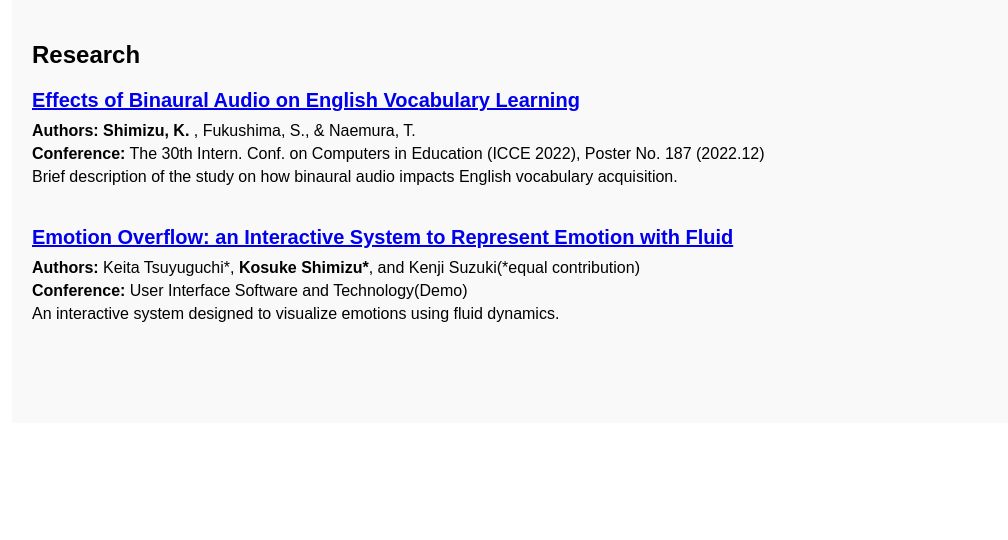
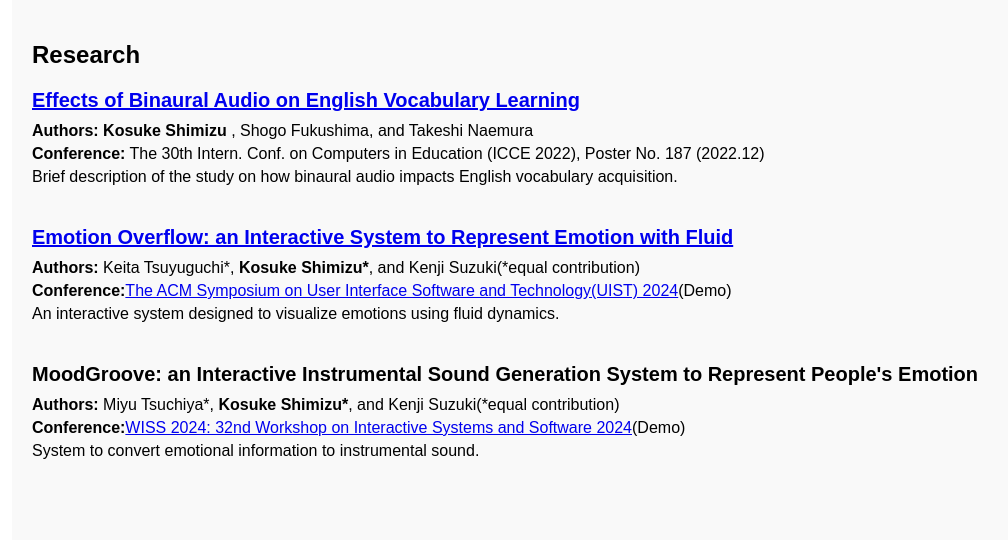
Before and after one commit to Suke-go/Suke-go.github.io, a plain HTML site: page index.html in a window 1280 px wide. Shown: the part 1420-1960 px from the top of the page, without its empty margins (108-1116 px from the left). Drawn offline with Linux system fonts and the light colour scheme.

Commit message:
Update index.html

```diff
--- a/index.html
+++ b/index.html
@@ -76,17 +76,22 @@
     <section id="research">
         <h1>Research</h1>
         <div class="publication">
-            <h2><a href="#">Effects of Binaural Audio on English Vocabulary Learning</a></h2>
-            <p><strong>Authors: Shimizu, K.</strong> , Fukushima, S., & Naemura, T.</p>
+            <h2><a href="https://icce2022.apsce.net/uploads/P2_WIPP_099.pdf">Effects of Binaural Audio on English Vocabulary Learning</a></h2>
+            <p><strong>Authors: Kosuke Shimizu</strong> , Shogo Fukushima, and Takeshi Naemura</p>
             <p><strong>Conference:</strong> The 30th Intern. Conf. on Computers in Education (ICCE 2022), Poster No. 187 (2022.12)</p>
             <p>Brief description of the study on how binaural audio impacts English vocabulary acquisition.</p>
         </div>
         <div class="publication">
-            <h2><a href="#">Emotion Overflow: an Interactive System to Represent Emotion with Fluid</a></h2>
+            <h2><a href="https://dl.acm.org/doi/10.1145/3672539.3686779">Emotion Overflow: an Interactive System to Represent Emotion with Fluid</a></h2>
             <p><strong>Authors:</strong> Keita Tsuyuguchi*, <strong>Kosuke Shimizu*</strong>, and Kenji Suzuki(*equal contribution)</p>
-            <p><strong>Conference:</strong> User Interface Software and Technology(Demo)</p>
+            <p><strong>Conference:</strong><a href="https://uist.acm.org/2024/">The ACM Symposium on User Interface Software and Technology(UIST) 2024</a>(Demo)</p>
             <p>An interactive system designed to visualize emotions using fluid dynamics.</p>
         </div>
+        <div class="publication">
+            <h2>MoodGroove: an Interactive Instrumental Sound Generation System to Represent People's Emotion</h2>
+            <p><strong>Authors:</strong> Miyu Tsuchiya*, <strong>Kosuke Shimizu*</strong>, and Kenji Suzuki(*equal contribution)</p>
+            <p><strong>Conference:</strong><a href="https://www.wiss.org/WISS2024/">WISS 2024: 32nd Workshop on Interactive Systems and Software 2024</a>(Demo)</p>
+            <p>System to convert emotional information to instrumental sound.</p>
     </section>
 
     <!-- Artwork Section -->
```
